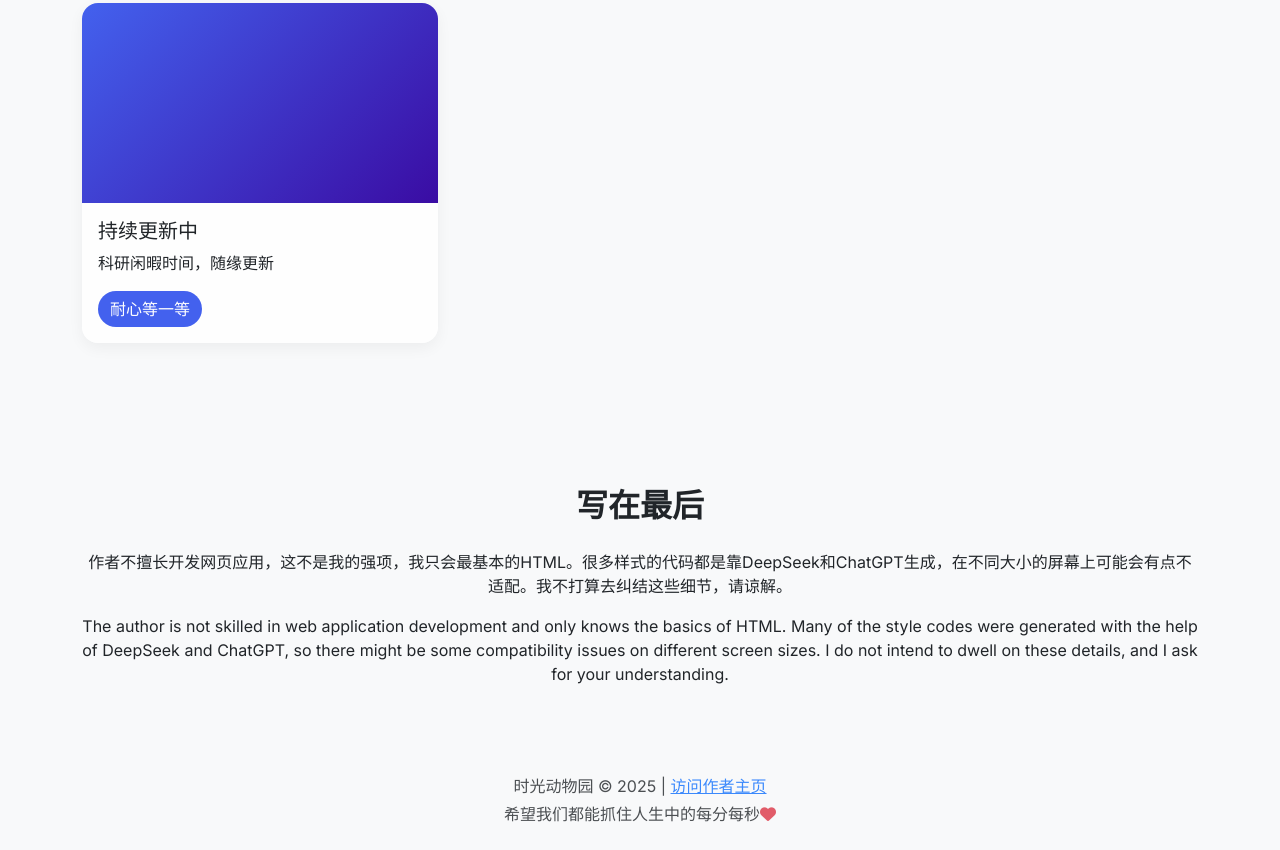
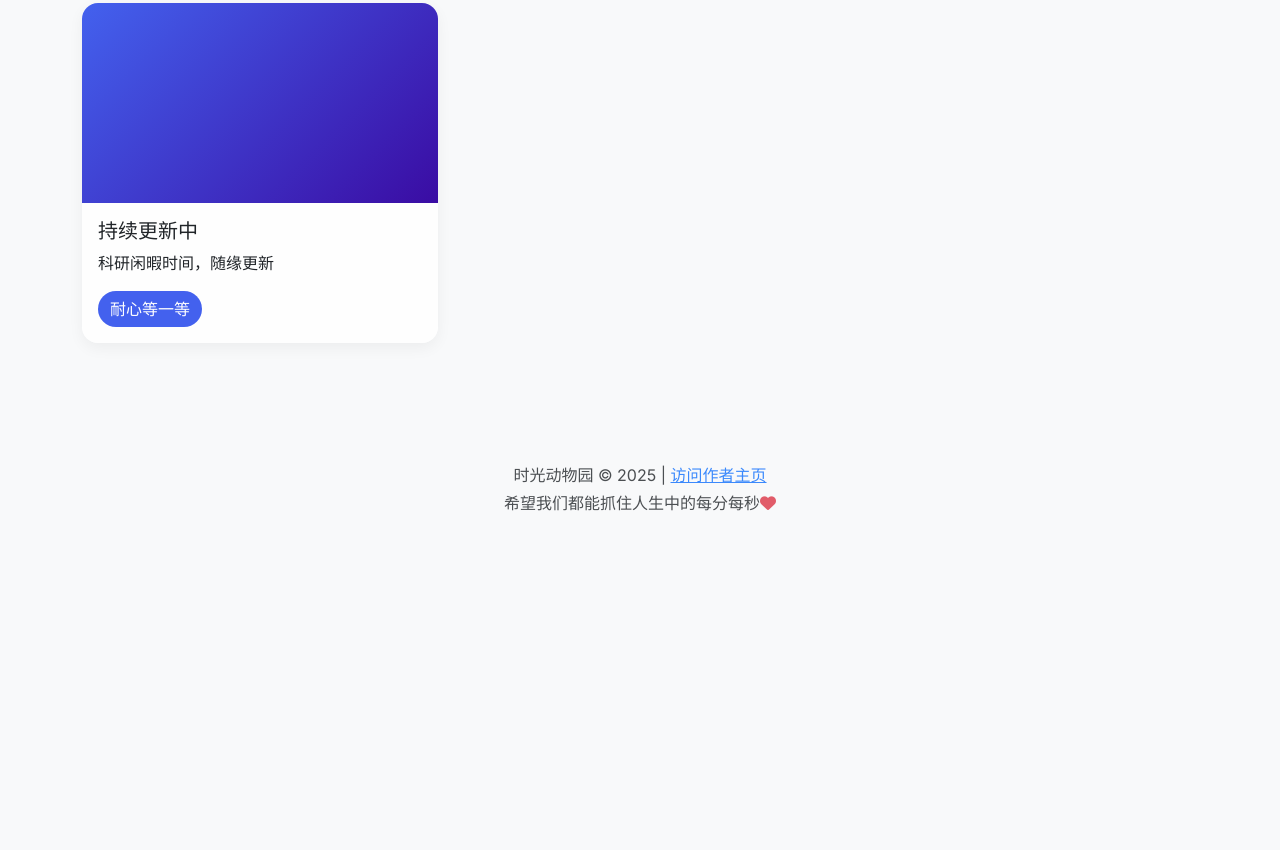
Before and after one commit to mepeichun/FunnyClock, a plain HTML site: page index.html in a window 1280 px wide. Shown: the part 994-1844 px from the top of the page. After the commit the page ends 1533 px from the top, so only its background shows below. Drawn offline with nearby package versions, Linux system fonts and the light colour scheme.

```diff
--- a/index.html
+++ b/index.html
@@ -241,13 +241,13 @@
     </section>
 
     <!-- Last Thoughts Section -->
-    <section class="py-5 bg-light">
+    <!-- <section class="py-5 bg-light">
         <div class="container text-center">
             <h2 class="fw-bold mb-4">写在最后</h2>
             <p>作者不擅长开发网页应用，这不是我的强项，我只会最基本的HTML。很多样式的代码都是靠DeepSeek和ChatGPT生成，在不同大小的屏幕上可能会有点不适配。我不打算去纠结这些细节，请谅解。</p>
             <p>The author is not skilled in web application development and only knows the basics of HTML. Many of the style codes were generated with the help of DeepSeek and ChatGPT, so there might be some compatibility issues on different screen sizes. I do not intend to dwell on these details, and I ask for your understanding.</p>
         </div>
-    </section>
+    </section> -->
 
     <!-- Footer -->
     <footer class="py-4 text-center">
```
